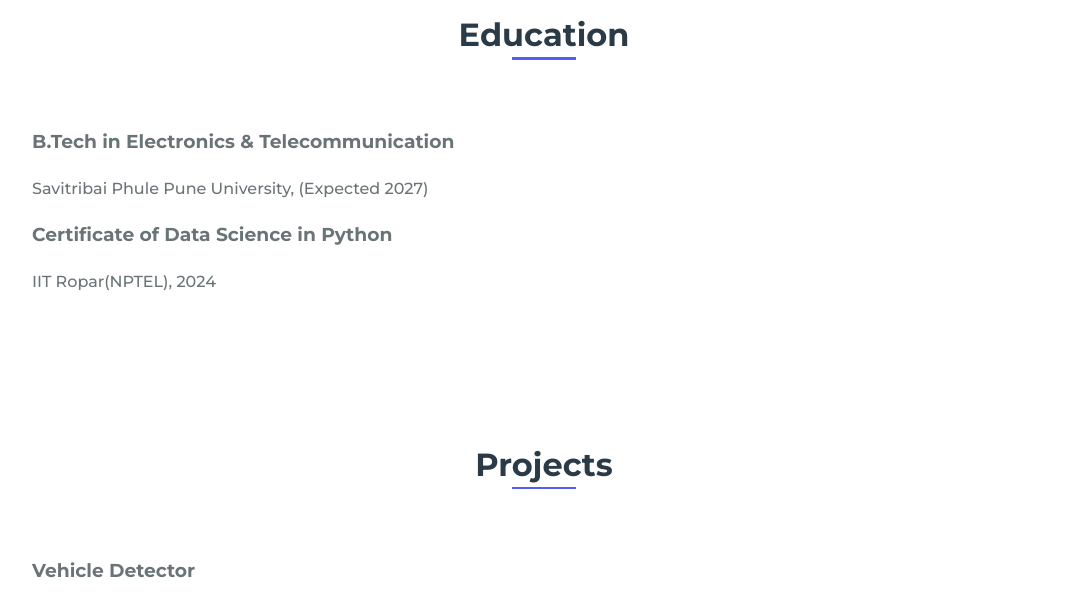
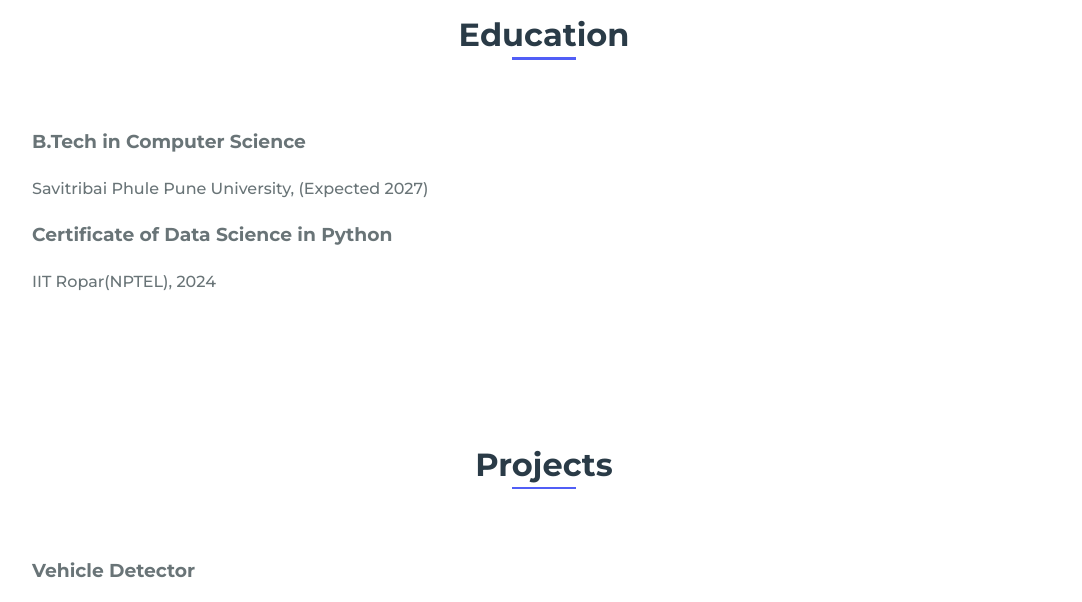
Before and after one commit to karanxa1/Portfolio-Landing-Page-1, a plain HTML site: page index.html in a window 1280 px wide. Shown: the part 2340-2942 px from the top of the page, without its empty margins (96-1178 px from the left). Drawn offline with nearby package versions, Linux system fonts and the light colour scheme.

Commit message:
Update index.html

```diff
--- a/index.html
+++ b/index.html
@@ -88,7 +88,7 @@
             <h2 class="section-title">Education</h2>
             <div class="education-container bd-grid">
                 <div class="education-item">
-                    <h3>B.Tech in Electronics & Telecommunication</h3>
+                    <h3>B.Tech in Computer Science</h3>
                     <p>Savitribai Phule Pune University, (Expected 2027)</p>
                 </div>
                 <div class="education-item">
```
